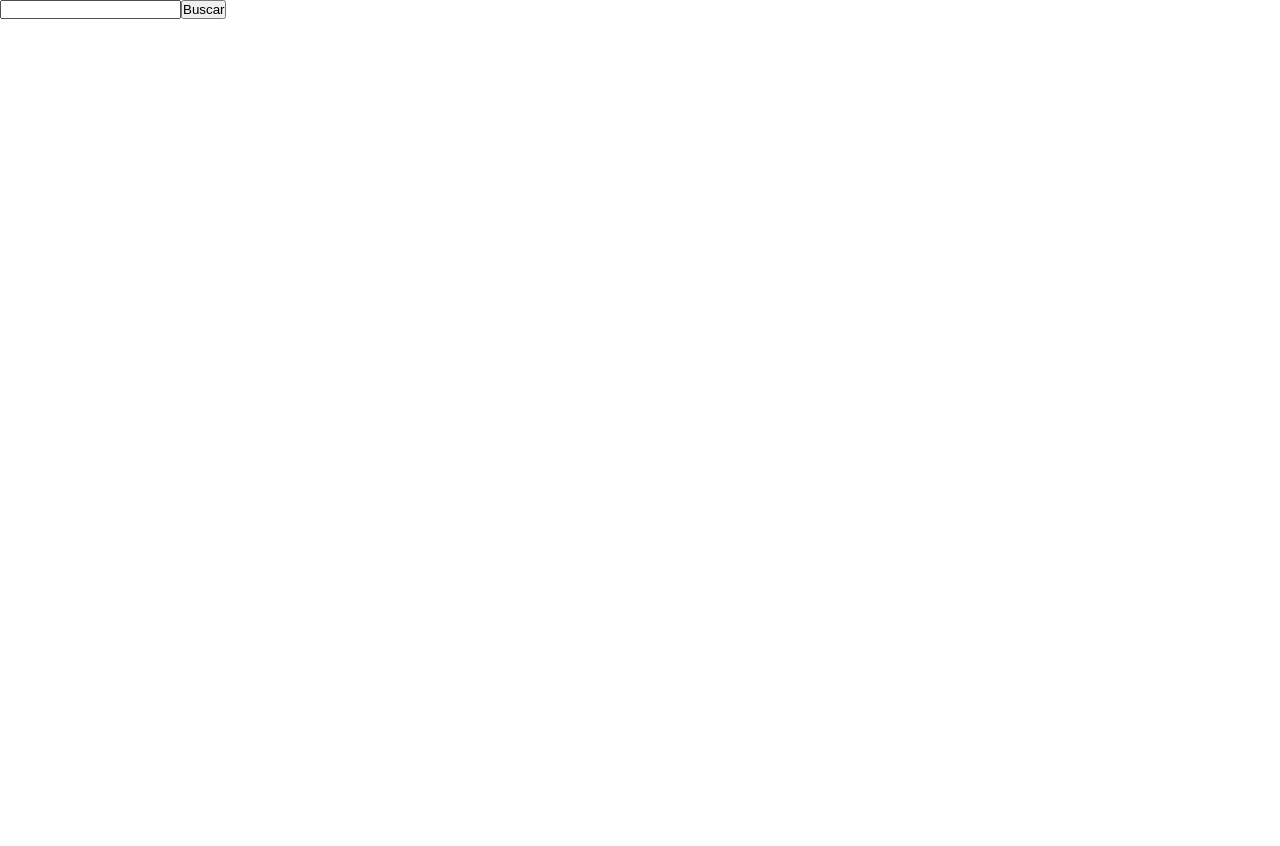
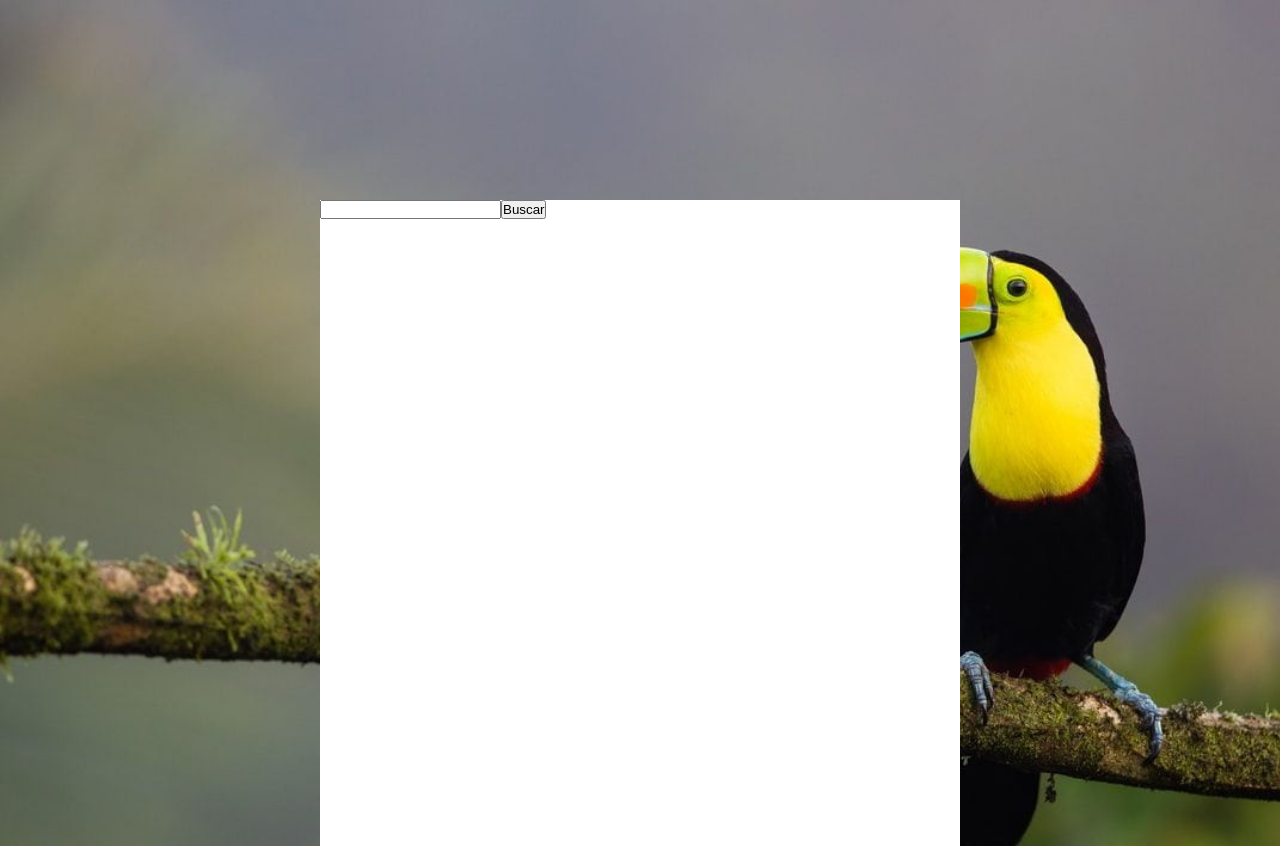
Before and after one commit to MatheusQuintanilhaa/Desafio-frontend-hurb, a React (Vite) app: page / in a window 1280 px wide. Shown: the top 846 px of the page. Before the commit the page ends 800 px from the top, so only its background shows below. Built offline with nearby package versions, Linux system fonts and the light colour scheme.

Commit message:
feat:Bringing the component WeatherCard  to life

```diff
--- a/src/App.css
+++ b/src/App.css
@@ -6,4 +6,27 @@
 
 body {
   background-color: #fff;
+  background-image: url(assets/tucano.jpg);
+  background-size: cover;
+  background-repeat: no-repeat;
 }
+
+.main {
+  display: flex;
+  justify-content: center;
+  align-items: center;
+  margin-top: 200px;
+}
+
+.location {
+  display: flex;
+  justify-content: center;
+  align-items: center;
+  margin-top: 20px;
+  border: 2px solid #fff;
+  width: 100%;
+  height: 90px;
+  font-weight: bold;
+  color: grey;
+  background-color: #e8dada;
+}
--- a/src/App.tsx
+++ b/src/App.tsx
@@ -4,7 +4,6 @@ import WeatherCard from "./components/WeatherCard";
 function App() {
   return (
     <>
-      <h1>Clima App</h1>
       <WeatherCard />
     </>
   );
--- a/src/components/WeatherCard.tsx
+++ b/src/components/WeatherCard.tsx
@@ -1,4 +1,5 @@
 import { useState } from "react";
+import "../App.css";
 
 interface WeatherData {
   name: string;
@@ -38,30 +39,36 @@ const WeatherCard: React.FC = () => {
 
   return (
     <div
+      className="main"
       style={{
-        backgroundColor:
+        height: "100vh",
+      }}
+    >
+      <div
+        style={{
+          background:
             weatherData && weatherData.main.temp > 25
-            ? "yellow"
+              ? "linear-gradient(to bottom, rgba(255,255,0,0.5), white)"
               : weatherData && weatherData.main.temp < 20
               ? "blue"
               : "white",
-        width: "100%",
+          width: "50%",
           height: "100%",
-        position: "fixed",
-        top: 0,
-        left: 0,
         }}
       >
         <input type="text" onChange={handleChangeLocation} />
         <button onClick={handleSearch}>Buscar</button>
         {weatherData && (
           <div>
-          <p>Localização: {weatherData.name}</p>
+            <div className="location">
+              <p>Cidade: {weatherData.name}</p>
+            </div>
             <p>Temperatura: {weatherData.main.temp}</p>
             <p>Tempo: {weatherData.weather[0].description}</p>
           </div>
         )}
       </div>
+    </div>
   );
 };
 
```
Also changed, not shown: src/assets/tucano.jpg (added). Lines whose indentation alone changed are shown as unchanged.
